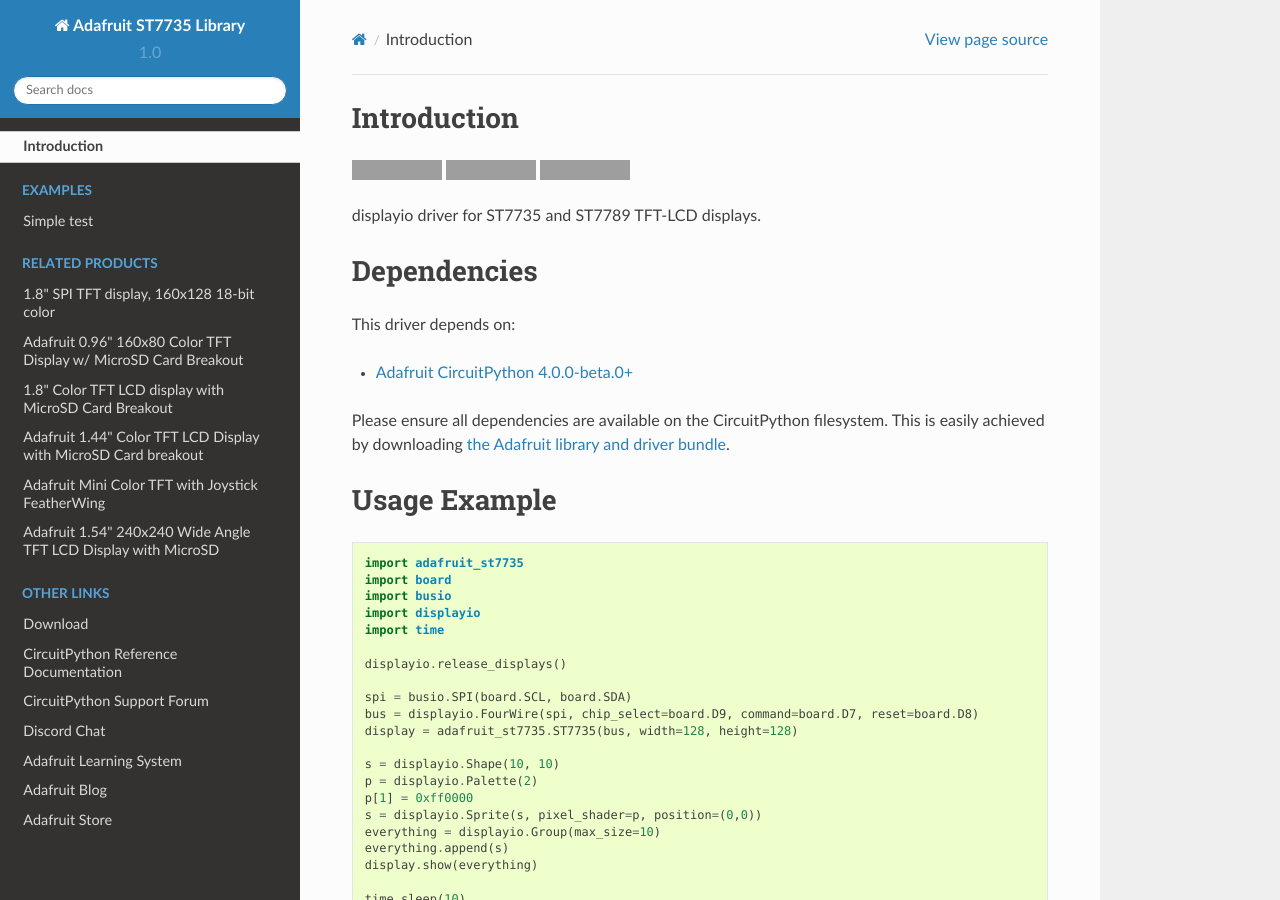
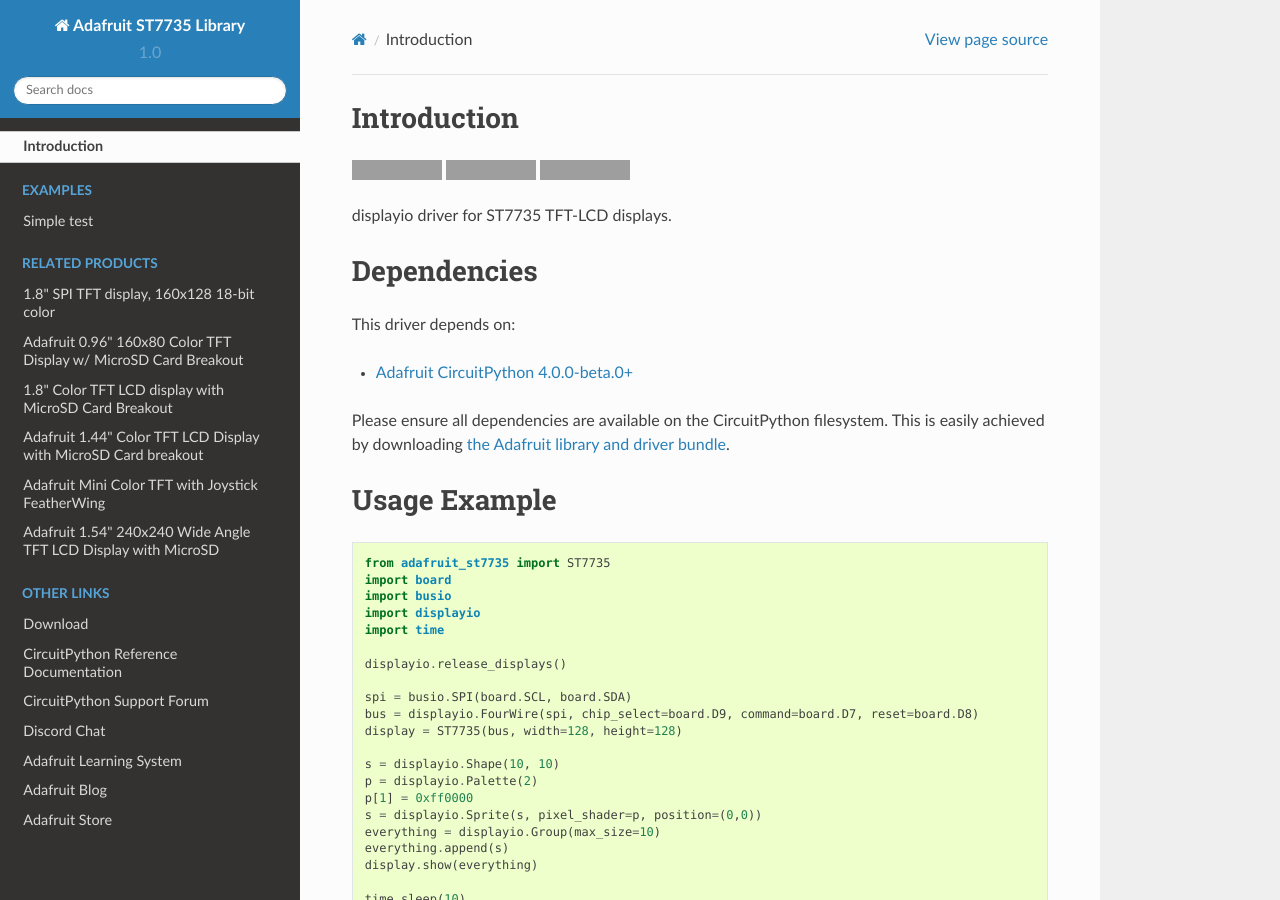
Before and after one commit to adafruit/Adafruit_CircuitPython_ST7735, a Sphinx documentation site: the page built from docs/index.rst, in a window 1280 px wide and 900 px high. Built offline with Sphinx 7.4.7 and the Read the Docs theme 2.0.0, drawn with Linux system fonts in a browser that asks for light colours; grey boxes are pictures that could not be loaded.

Commit message:
Final details

```diff
--- a/README.rst
+++ b/README.rst
@@ -13,7 +13,7 @@
     :target: https://travis-ci.com/adafruit/Adafruit_CircuitPython_ST7735
     :alt: Build Status
 
-displayio driver for ST7735 and ST7789 TFT-LCD displays.
+displayio driver for ST7735 TFT-LCD displays.
 
 Dependencies
 =============
@@ -30,7 +30,7 @@
 
 .. code-block:: python
 
-    import adafruit_st7735
+    from adafruit_st7735 import ST7735
     import board
     import busio
     import displayio
@@ -40,7 +40,7 @@
 
     spi = busio.SPI(board.SCL, board.SDA)
     bus = displayio.FourWire(spi, chip_select=board.D9, command=board.D7, reset=board.D8)
-    display = adafruit_st7735.ST7735(bus, width=128, height=128)
+    display = ST7735(bus, width=128, height=128)
 
     s = displayio.Shape(10, 10)
     p = displayio.Palette(2)
--- a/docs/api.rst
+++ b/docs/api.rst
@@ -4,8 +4,5 @@
 .. If your library file(s) are nested in a directory (e.g. /adafruit_foo/foo.py)
 .. use this format as the module name: "adafruit_foo.foo"
 
-.. automodule:: adafruit_st7735.st7735
+.. automodule:: adafruit_st7735
    :members:
-
-.. automodule:: adafruit_st7735.st7789
-  :members:
```
Also changed, not shown: CODE_OF_CONDUCT.md (+1 -1 lines).
